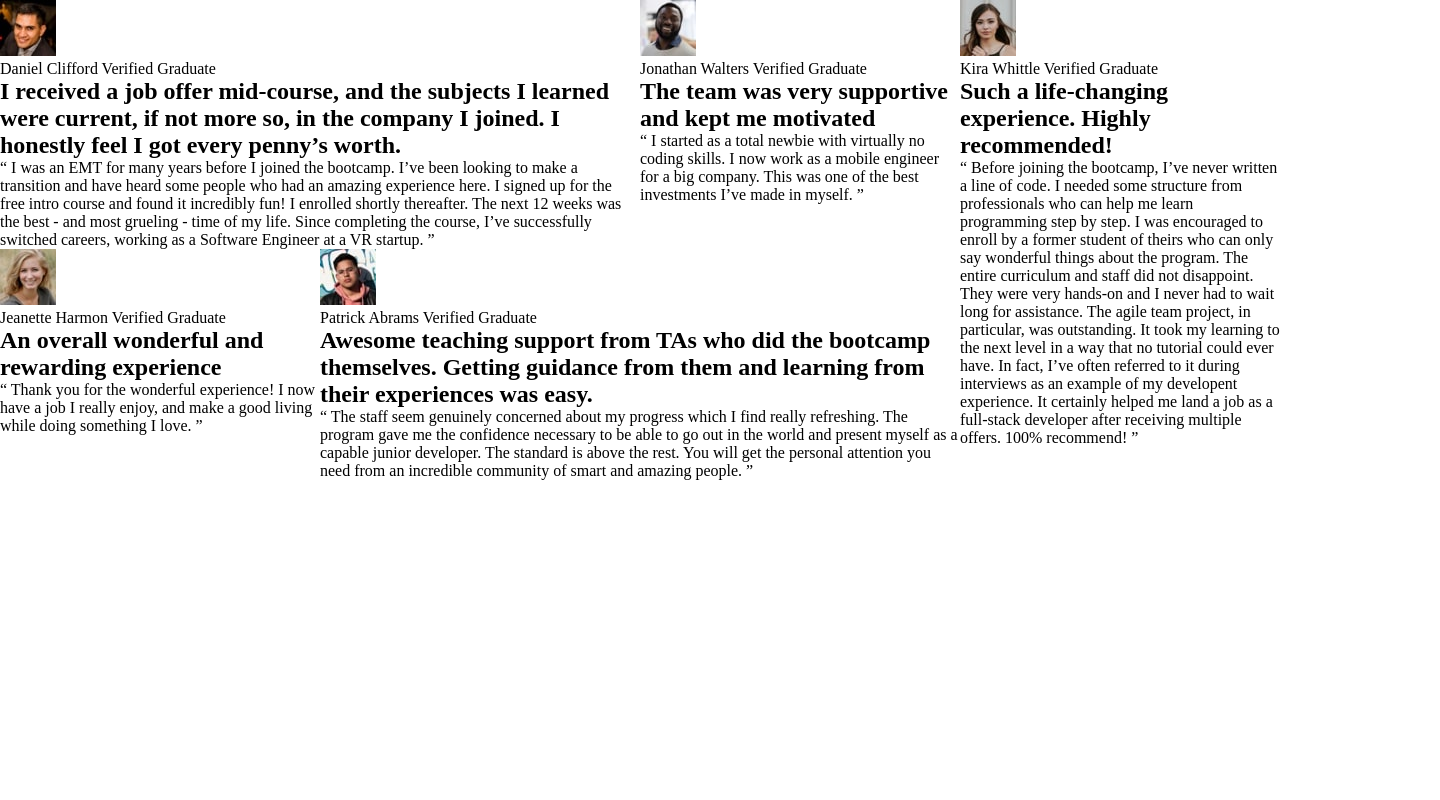
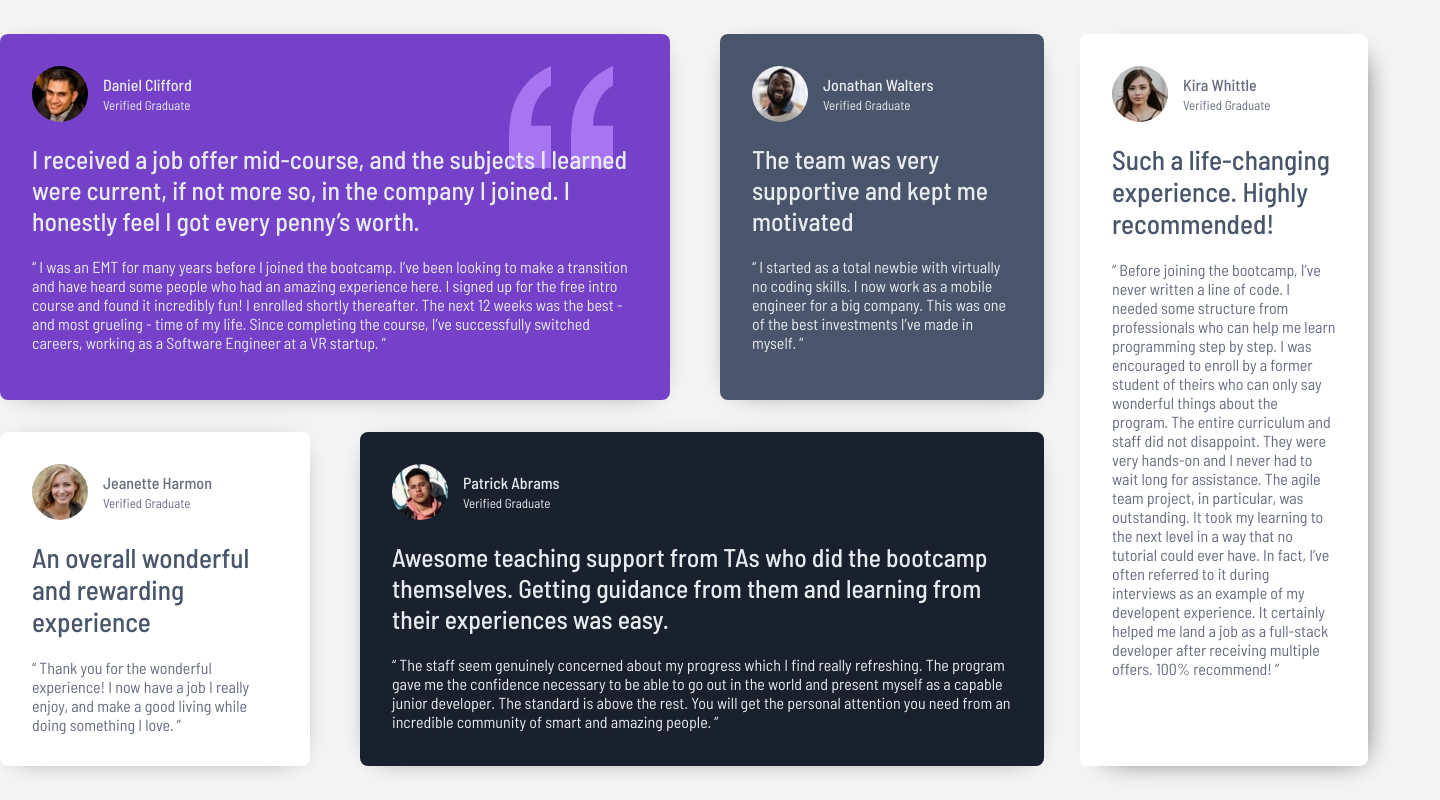
Before and after one commit to andredantasti/desafio-testimonials-grid, a plain HTML site: page index.html in a window 1280 px wide. Shown: the whole page, 1440 px wide, since content can reach past the window. Drawn offline with Linux system fonts and the light colour scheme.

Commit message:
finalizando style css e ultimos detalhes html

```diff
--- a/css/style.css
+++ b/css/style.css
@@ -1,5 +1,13 @@
 body{
+    width: 1440px;
     height: 100vh;
+    display: flex;
+    justify-content: center;
+    margin: auto;
+    align-items: center;
+    background-color: #F5F5F5;
+    font-family: 'Barlow Semi Condensed';
+    font-size: 0.81rem;
 }
 
 .container{
@@ -8,25 +16,120 @@ body{
                          "testemunho-3 testemunho-4 testemunho-4 testemunho-5";
     grid-template-columns: repeat(4, 1fr);
     grid-template-rows: repeat(2, 1fr);
+    justify-content: center;
+
 
 }
 
 .testemunho-1{
     grid-area: testemunho-1;
+    background-color: hsl(263, 55%, 52%);
+    border-radius: 8px;
+    padding: 32px;
+    box-shadow: 0px 3px 28px -17px rgba(0,0,0,0.75);
+    width: 93%;
+    background-image: url('../images/bg-pattern-quotation.svg');
+    background-repeat: no-repeat;
+    background-position-x: 90%;
+    background-position-y: 12%;
+
+
+}
+
+.testemunho-1 p{
+    color: hsl(214, 17%, 92%)
+
 }
 
 .testemunho-2{
     grid-area: testemunho-2;
+    background-color: hsl(217, 19%, 35%);
+    border-radius: 8px;
+    padding: 32px;
+    box-shadow: 0px 3px 28px -17px rgba(0,0,0,0.75);
+    width: 90%;
+}
+
+.testemunho-2 p{
+    color: hsl(214, 17%, 92%)
+
 }
 
 .testemunho-3{
     grid-area: testemunho-3;
+    background-color: hsl(0, 0%, 100%);
+    border-radius: 8px;
+    padding: 32px;
+    box-shadow: 0px 3px 28px -17px rgba(0,0,0,0.75);
+    width: 86%;
+    margin-top: 32px;
+}
+
+.testemunho-3 p{
+    color: hsl(224, 10%, 45%);
 }
 
 .testemunho-4{
     grid-area: testemunho-4;
+    background-color: hsl(219, 29%, 14%);
+    border-radius: 8px;
+    padding: 32px;
+    box-shadow: 0px 3px 28px -17px rgba(0,0,0,0.75);
+    width: 95%;
+    margin-top: 32px;
+}
+
+.testemunho-4 p{
+    color: hsl(214, 17%, 92%)
+
 }
 
 .testemunho-5{
     grid-area: testemunho-5;
+    background-color: hsl(0, 0%, 100%);
+    border-radius: 8px;
+    padding: 32px;
+    box-shadow: 10px 8px 28px -17px rgba(0,0,0,0.75);
+    width: 80%;
+
 }
+
+.testemunho-5 p{
+    color: hsl(224, 10%, 45%);
+
+}
+
+.descricao{
+    font-size: 1rem;
+}
+
+.foto{
+    display: flex;
+    align-items: center;
+    font-size: small;
+}
+
+.foto img{
+    border-radius: 50%;
+    margin-right: 15px;
+}
+
+.titulo{
+    color: hsl(214, 17%, 92%);
+    font-size: 1.6rem;
+    font-weight: 500;
+    margin: 21px 0px;
+
+}
+.titulo2{
+    color: hsl(217, 19%, 35%);
+    font-size: 1.7rem;
+    font-weight: 500;
+    margin: 21px 0px;
+}
+
+.nomes{
+    font-size: 1rem;
+    margin-bottom: 3px;
+    font-weight: 500;
+}
--- a/index.html
+++ b/index.html
@@ -1,93 +1,134 @@
 <!DOCTYPE html>
 <html lang="en">
   <head>
-    <meta charset="UTF-8">
-    <meta name="viewport" content="width=device-width, initial-scale=1.0">
+    <meta charset="UTF-8" />
+    <meta name="viewport" content="width=device-width, initial-scale=1.0" />
     <title>Frontend Mentor | Grade de Testemunhos</title>
 
-    <link rel="shortcut icon" href="images/favicon-32x32.png" type="image/x-icon">
+    <link
+      rel="shortcut icon"
+      href="images/favicon-32x32.png"
+      type="image/x-icon"
+    />
 
-    <link rel="stylesheet" href="css/reset.css">
-    <link rel="stylesheet" href="css/style.css">
+    <link rel="stylesheet" href="css/reset.css" />
+    <link rel="stylesheet" href="css/style.css" />
 
+    <link rel="preconnect" href="https://fonts.googleapis.com" />
+    <link rel="preconnect" href="https://fonts.gstatic.com" crossorigin />
+    <link
+      href="https://fonts.googleapis.com/css2?family=Barlow+Semi+Condensed:ital,wght@0,100;0,200;0,300;0,400;0,500;0,600;0,700;0,800;0,900;1,100;1,200;1,300;1,400;1,500;1,600;1,700;1,800;1,900&display=swap"
+      rel="stylesheet"
+    />
   </head>
   <body>
-
     <main class="container">
-
       <article class="testemunho-1">
+        <div class="foto">
+          <img src="images/image-daniel.jpg" alt="Foto Daniel" />
           <div>
-                <img src="images/image-daniel.jpg" alt="Foto Daniel">
-                <p>Daniel Clifford
-                    Verified Graduate</p>
+            <p class="nomes">Daniel Clifford</p>
+            <p>Verified Graduate</p>
           </div>
 
-            <h1>I received a job offer mid-course, and the subjects I learned were current, if not more so,
-                in the company I joined. I honestly feel I got every penny’s worth.</h1>
-                <p>“ I was an EMT for many years before I joined the bootcamp. I’ve been looking to make a
-                    transition and have heard some people who had an amazing experience here. I signed up
-                    for the free intro course and found it incredibly fun! I enrolled shortly thereafter.
-                    The next 12 weeks was the best - and most grueling - time of my life. Since completing
-                    the course, I’ve successfully switched careers, working as a Software Engineer at a VR startup. ”</p>
+        </div>
+
+        <h1 class="titulo">
+          I received a job offer mid-course, and the subjects I learned were
+          current, if not more so, in the company I joined. I honestly feel I
+          got every penny’s worth.
+        </h1>
+        <p class="descricao">
+          “ I was an EMT for many years before I joined the bootcamp. I’ve been
+          looking to make a transition and have heard some people who had an
+          amazing experience here. I signed up for the free intro course and
+          found it incredibly fun! I enrolled shortly thereafter. The next 12
+          weeks was the best - and most grueling - time of my life. Since
+          completing the course, I’ve successfully switched careers, working as
+          a Software Engineer at a VR startup. ”
+        </p>
+
       </article>
 
       <article class="testemunho-2">
+        <div class="foto">
+          <img src="images/image-jonathan.jpg" alt="Foto Jonathan" />
           <div>
-                <img src="images/image-jonathan.jpg" alt="Foto Jonathan">
-                <p>Jonathan Walters
-                    Verified Graduate</p>
+            <p class="nomes">Jonathan Walters</p>
+            <p>Verified Graduate</p>
           </div>
 
-            <h1>The team was very supportive and kept me motivated</h1>
-            <p>“ I started as a total newbie with virtually no coding skills. I now work as a mobile engineer
-                for a big company. This was one of the best investments I’ve made in myself. ”</p>
+        </div>
+
+        <h1 class="titulo">The team was very supportive and kept me motivated</h1>
+        <p class="descricao">
+          “ I started as a total newbie with virtually no coding skills. I now
+          work as a mobile engineer for a big company. This was one of the best
+          investments I’ve made in myself. ”
+        </p>
       </article>
 
       <article class="testemunho-3">
+        <div class="foto">
+          <img src="images/image-jeanette.jpg" alt="Foto Jeanette" />
           <div>
-                <img src="images/image-jeanette.jpg" alt="Foto Jeanette">
-                <p> Jeanette Harmon
-                    Verified Graduate
+            <p class="nomes">Jeanette Harmon</p>
+            <p>Verified Graduate</p>
+          </div>
+        </div>
+        <h1 class="titulo2">An overall wonderful and rewarding experience</h1>
+        <p class="descricao">
+          “ Thank you for the wonderful experience! I now have a job I really
+          enjoy, and make a good living while doing something I love. ”
         </p>
-            </div>
-            <h1>An overall wonderful and rewarding experience</h1>
-            <p> “ Thank you for the wonderful experience! I now have a job I really enjoy, and make a good living
-                while doing something I love. ”</p>
       </article>
 
       <article class="testemunho-4">
+        <div class="foto">
+          <img src="images/image-patrick.jpg" alt="Foto Patrick" />
           <div>
-                <img src="images/image-patrick.jpg" alt="Foto Patrick">
-                <p>Patrick Abrams
-                    Verified Graduate</p>
+            <p class="nomes">Patrick Abrams</p>
+            <p>Verified Graduate</p>
           </div>
-            <h1> Awesome teaching support from TAs who did the bootcamp themselves. Getting guidance from them and
-                learning from their experiences was easy.</h1>
-                <p>“ The staff seem genuinely concerned about my progress which I find really refreshing. The program
-                    gave me the confidence necessary to be able to go out in the world and present myself as a capable
-                    junior developer. The standard is above the rest. You will get the personal attention you need from
-                    an incredible community of smart and amazing people. ”</p>
+        </div>
+        <h1 class="titulo">
+          Awesome teaching support from TAs who did the bootcamp themselves.
+          Getting guidance from them and learning from their experiences was
+          easy.
+        </h1>
+        <p class="descricao">
+          “ The staff seem genuinely concerned about my progress which I find
+          really refreshing. The program gave me the confidence necessary to be
+          able to go out in the world and present myself as a capable junior
+          developer. The standard is above the rest. You will get the personal
+          attention you need from an incredible community of smart and amazing
+          people. ”
+        </p>
       </article>
 
       <article class="testemunho-5">
+        <div class="foto">
+          <img src="images/image-kira.jpg" alt="Foto Kira" />
           <div>
-                <img src="images/image-kira.jpg" alt="Foto Kira">
-                <p>Kira Whittle
-                    Verified Graduate</p>
+            <p class="nomes">Kira Whittle</p>
+            <p>Verified Graduate</p>
           </div>
-            <h1>Such a life-changing experience. Highly recommended!
-            </h1>
-            <p>“ Before joining the bootcamp, I’ve never written a line of code. I needed some structure from
-                professionals who can help me learn programming step by step. I was encouraged to enroll by a former
-                student of theirs who can only say wonderful things about the program. The entire curriculum and staff
-                did not disappoint. They were very hands-on and I never had to wait long for assistance. The agile team
-                project, in particular, was outstanding. It took my learning to the next level in a way that no tutorial
-                could ever have. In fact, I’ve often referred to it during interviews as an example of my developent
-                experience. It certainly helped me land a job as a full-stack developer after receiving multiple offers.
-                100% recommend! ”
+        </div>
+        <h1 class="titulo2">Such a life-changing experience. Highly recommended!</h1>
+        <p class="descricao">
+          “ Before joining the bootcamp, I’ve never written a line of code. I
+          needed some structure from professionals who can help me learn
+          programming step by step. I was encouraged to enroll by a former
+          student of theirs who can only say wonderful things about the program.
+          The entire curriculum and staff did not disappoint. They were very
+          hands-on and I never had to wait long for assistance. The agile team
+          project, in particular, was outstanding. It took my learning to the
+          next level in a way that no tutorial could ever have. In fact, I’ve
+          often referred to it during interviews as an example of my developent
+          experience. It certainly helped me land a job as a full-stack
+          developer after receiving multiple offers. 100% recommend! ”
         </p>
       </article>
     </main>
-
   </body>
 </html>
```
Lines whose indentation alone changed are shown as unchanged.
